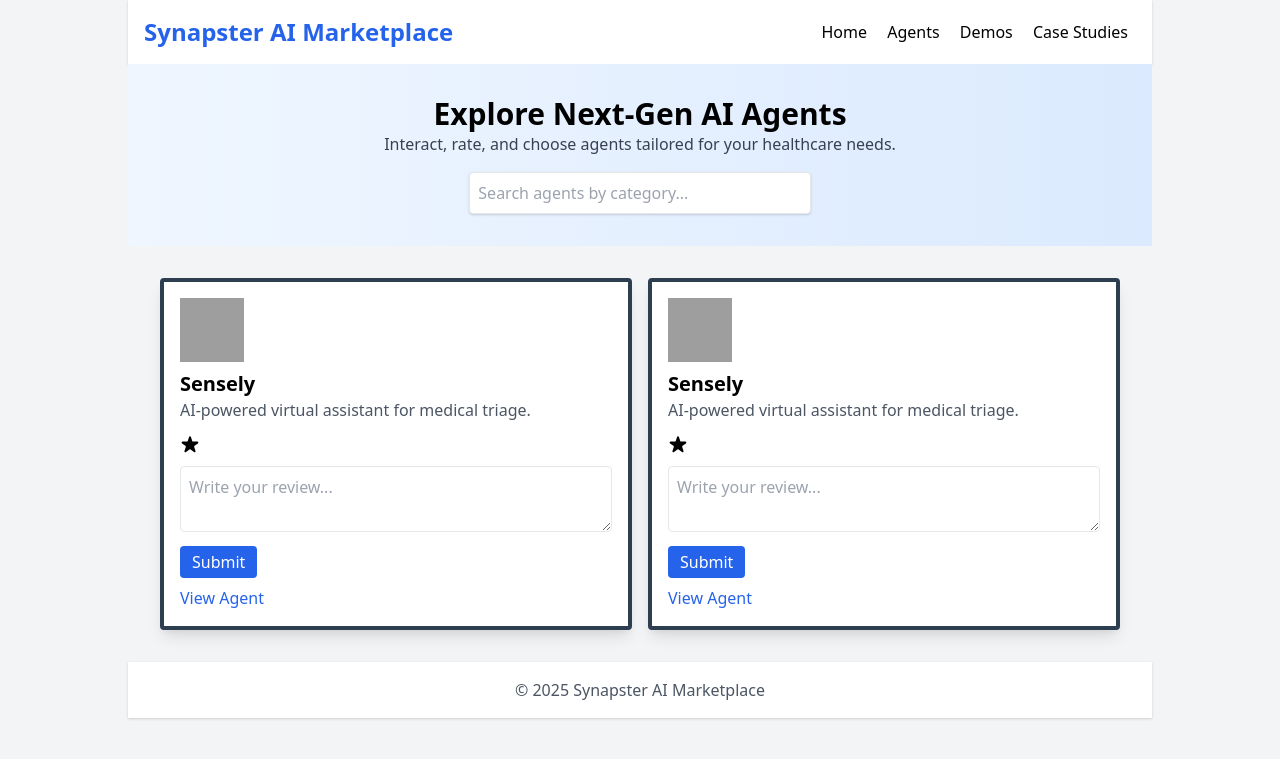
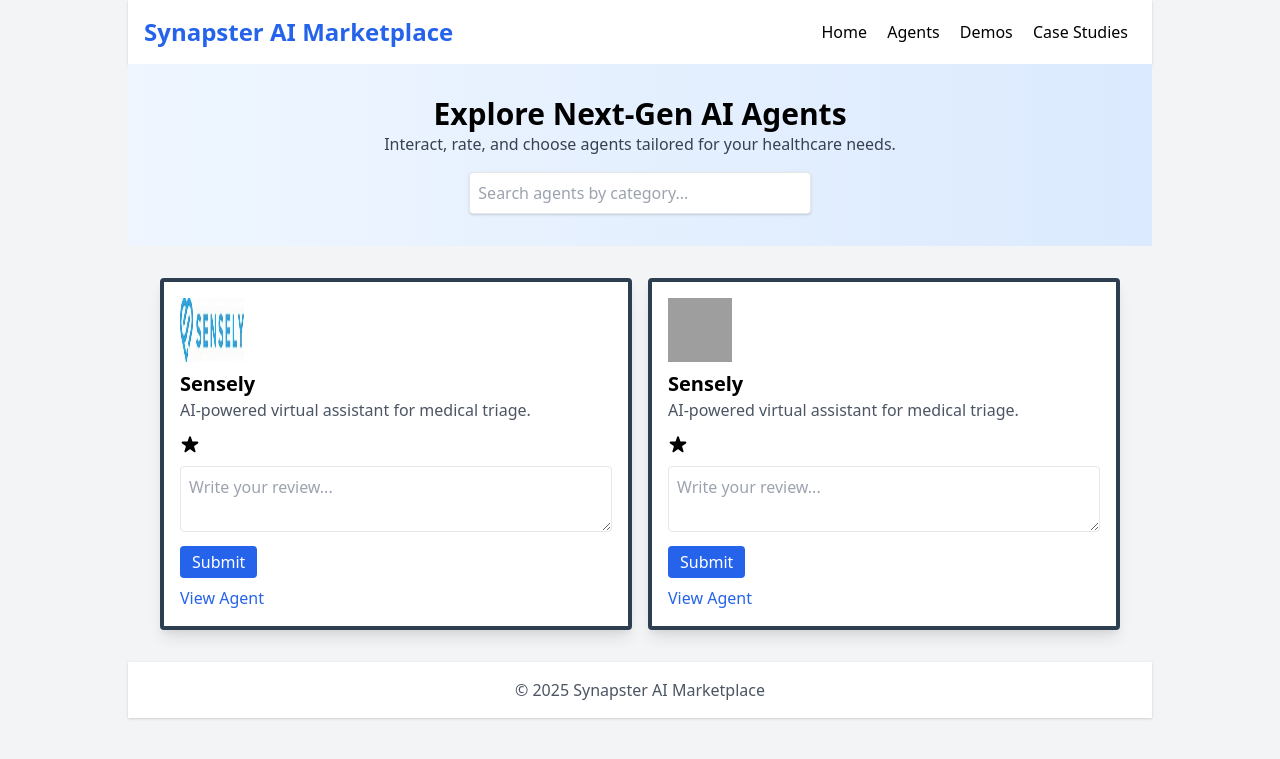
Before and after one commit to nhs-analystx/synapster, a Jekyll site: the page index.html, which Jekyll copies as it is, in a window 1280 px wide. Shown: the top 759 px of the page. Built offline with Jekyll 4.4.1, drawn with Linux system fonts in a browser that asks for light colours; grey boxes are pictures that could not be loaded.

Commit message:
Update index.html

```diff
--- a/index.html
+++ b/index.html
@@ -63,7 +63,7 @@
     <section class="grid grid-cols-1 md:grid-cols-2 gap-4 p-8">
       <!-- Featured Agent Cards (2 columns) -->
       <div class="agent-card bg-white rounded shadow-lg p-4" id="agent-1" data-keywords="diagnostics imaging">
-        <img src="logo.png" alt="Company Logo" class="w-16 h-16 mb-2">
+        <img src="/assets/logos/sensley.jfif" alt="Company Logo" class="w-16 h-16 mb-2">
         <h4 class="font-bold text-xl">Sensely</h4>
         <p class="text-gray-600">AI-powered virtual assistant for medical triage.</p>
         <div class="my-3" id="feedback-agent-1"></div>
```
